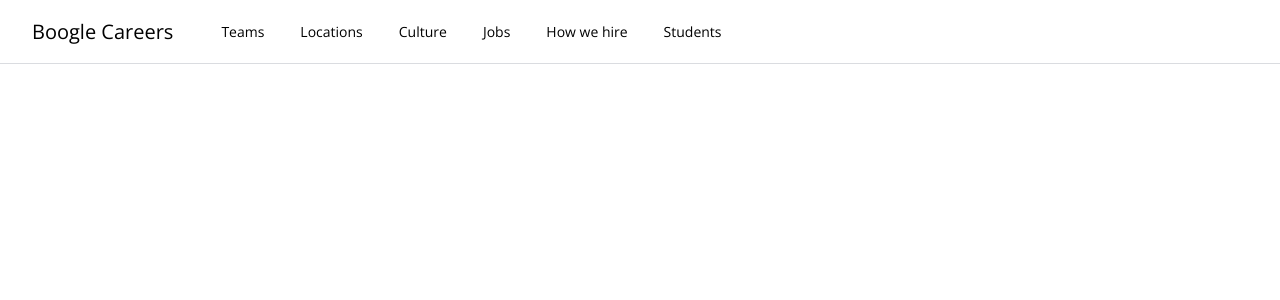
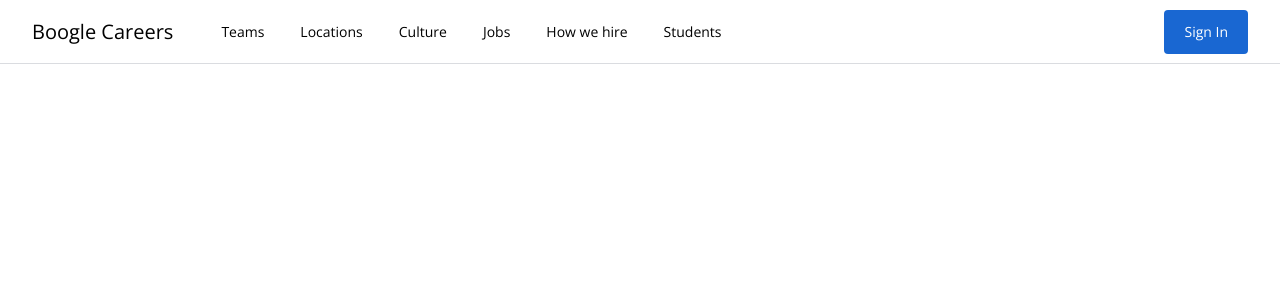
Before and after one commit to joshua-harmon/test13, a Vue app: page / in a window 1280 px wide. Shown: the top 300 px of the page. Built offline with nearby package versions, Linux system fonts and the light colour scheme.

Commit message:
add button to navigation bar

```diff
--- /dev/null
+++ b/src/components/ActionButton.vue
@@ -0,0 +1,18 @@
+<template>
+	<button
+		class="px-5 py-3 font-medium text-white border-0 rounded bg-brand-blue-1"
+	>
+		Sign In
+	</button>
+</template>
+
+<script>
+export default {
+	name: "ActionButton",
+	data() {
+		return {};
+	},
+};
+</script>
+
+<style></style>
--- a/src/components/MainNav.vue
+++ b/src/components/MainNav.vue
@@ -21,14 +21,22 @@
 						</li>
 					</ul>
 				</nav>
+				<div class="flex items-center h-full ml-auto">
+					<action-button></action-button>
+				</div>
 			</div>
 		</div>
 	</header>
 </template>
 
 <script>
+import ActionButton from "@/components/ActionButton.vue";
+
 export default {
 	name: "MainNav",
+	components: {
+		ActionButton,
+	},
 	data() {
 		return {
 			company: "Boogle Careers",
--- a/tailwind.config.js
+++ b/tailwind.config.js
@@ -3,7 +3,7 @@
 
 module.exports = {
 	purge: { content: ["./public/**/*.html", "./src/**/*.{vue,js,ts,jsx,tsx}"] },
-	darkMode: false,
+	media: false,
 	theme: {
 		extend: {
 			fontFamily: {
```
